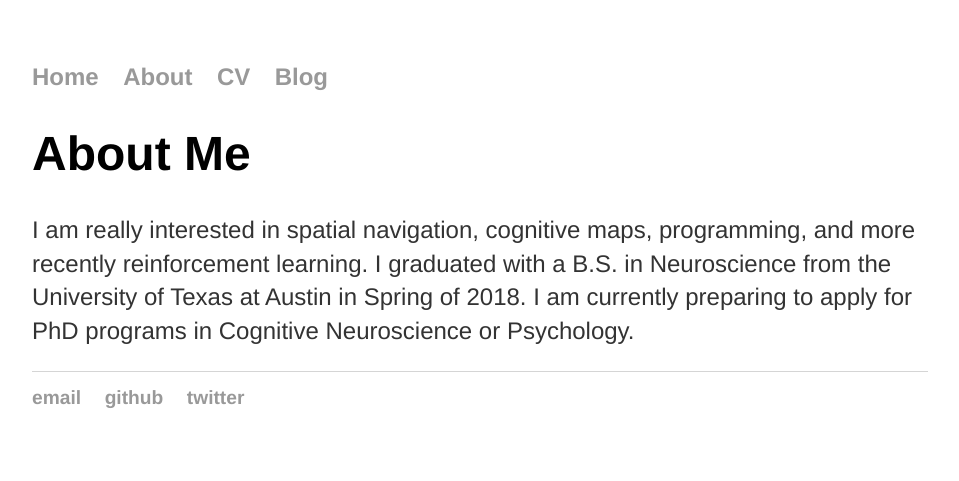
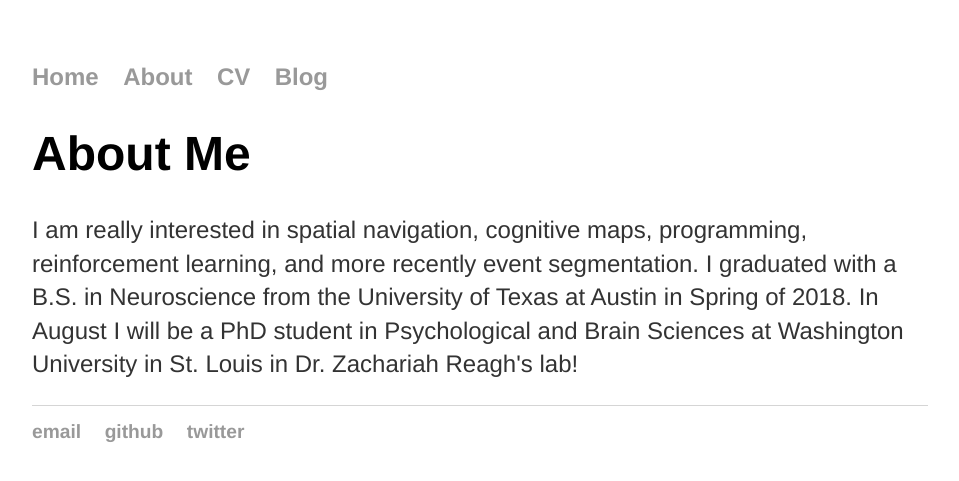
Before and after one commit to atakaragoz/atakaragoz.github.io, a Jekyll site: the page built from about/index.html, in a window 1280 px wide. Shown: the top 481 px of the page, without its empty margins (160-1119 px from the left). Built offline with Jekyll 4.4.1, drawn with Linux system fonts in a browser that asks for light colours.

Commit message:
Update index.html

```diff
--- a/about/index.html
+++ b/about/index.html
@@ -3,7 +3,7 @@ layout: default
 title: About Me
 ---
 	<h1>{{ page.title }}</h1>
-  <p> I am really interested in spatial navigation, cognitive maps, programming, and more recently reinforcement learning.
-  I graduated with a B.S. in Neuroscience from the University of Texas at Austin in Spring of 2018. I am currently preparing to apply for PhD
-  programs in Cognitive Neuroscience or Psychology.
+  <p> I am really interested in spatial navigation, cognitive maps, programming, reinforcement learning, and more recently event segmentation.
+  I graduated with a B.S. in Neuroscience from the University of Texas at Austin in Spring of 2018. In August I will be a PhD student in Psychological and Brain Sciences at Washington University in St. Louis
+in Dr. Zachariah Reagh's lab!
   </p>
```
